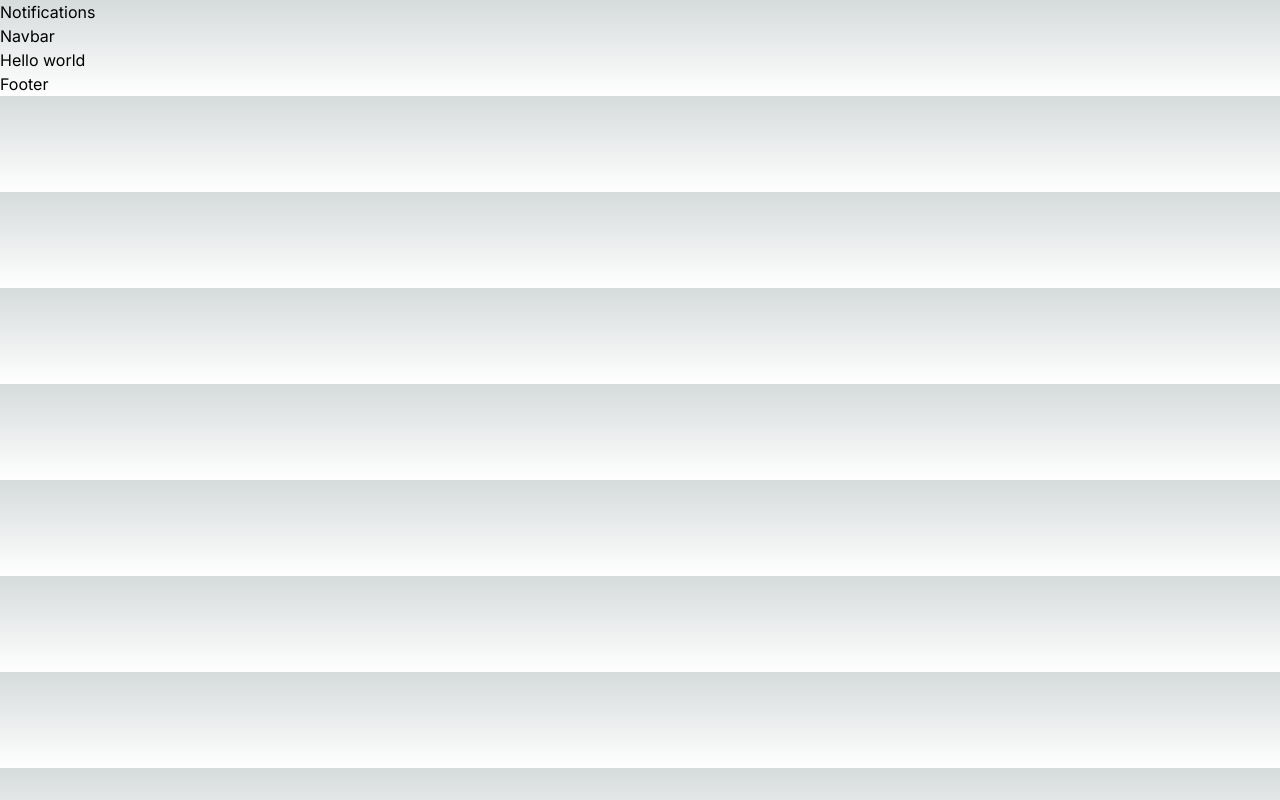
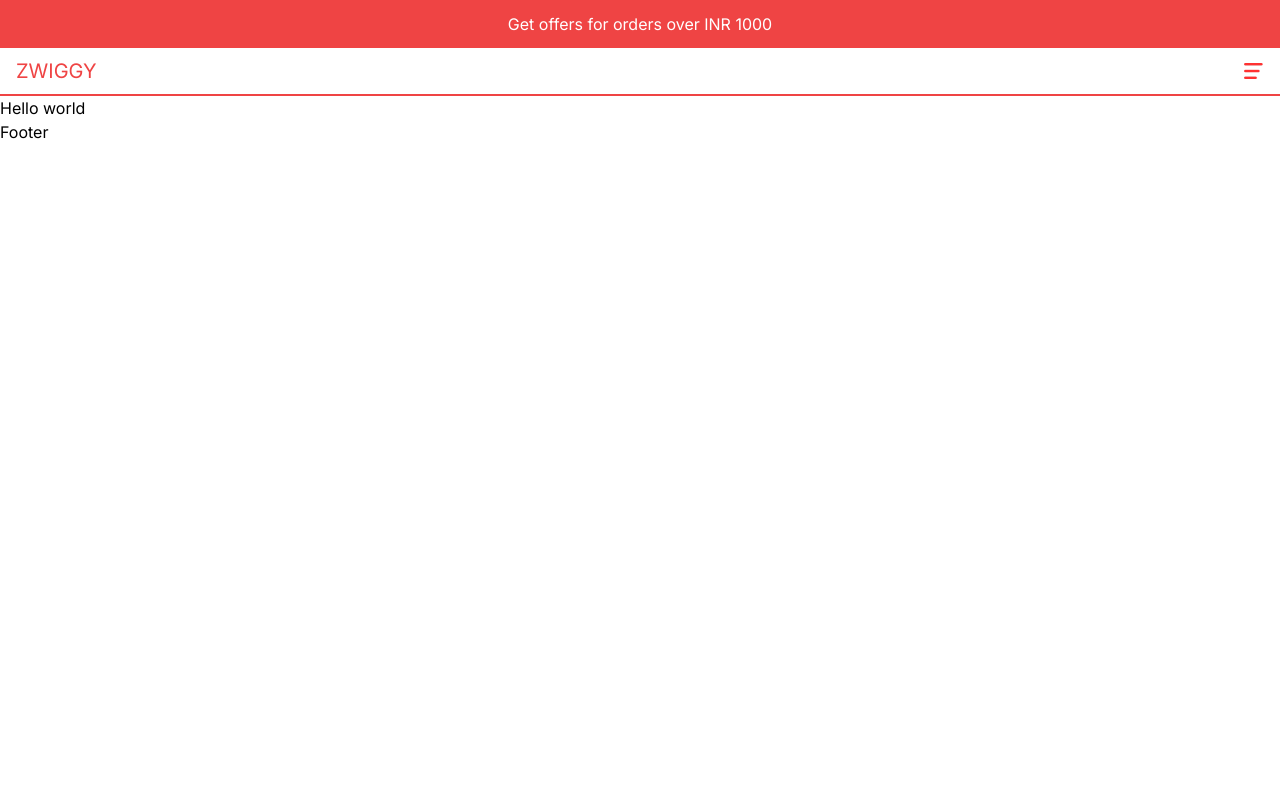
Before and after one commit to ArNGiH/Food-Ordering-Website, a Next.js app: page / in a window 1280 px wide. Built offline with nearby package versions, Linux system fonts and the light colour scheme.

Commit message:
Handle notifications menu and navbar

```diff
--- a/src/app/globals.css
+++ b/src/app/globals.css
@@ -1,33 +1,3 @@
 @tailwind base;
 @tailwind components;
 @tailwind utilities;
-
-:root {
-  --foreground-rgb: 0, 0, 0;
-  --background-start-rgb: 214, 219, 220;
-  --background-end-rgb: 255, 255, 255;
-}
-
-@media (prefers-color-scheme: dark) {
-  :root {
-    --foreground-rgb: 255, 255, 255;
-    --background-start-rgb: 0, 0, 0;
-    --background-end-rgb: 0, 0, 0;
-  }
-}
-
-body {
-  color: rgb(var(--foreground-rgb));
-  background: linear-gradient(
-      to bottom,
-      transparent,
-      rgb(var(--background-end-rgb))
-    )
-    rgb(var(--background-start-rgb));
-}
-
-@layer utilities {
-  .text-balance {
-    text-wrap: balance;
-  }
-}
--- /dev/null
+++ b/src/components/Menu.tsx
@@ -0,0 +1,20 @@
+"use client"
+
+import React from 'react'
+import Image from 'next/image'
+import { useState } from 'react'
+
+const Menu = () => {
+const [open,setOpen]=useState(false)
+  return (
+    <div>
+        {!open ?(  <Image src="/open.png" alt="Open" width={20} height={20} onClick={()=>setOpen(true)} />
+):(
+        <Image src="/close.png" alt="Close" width={20} height={20} onClick={()=>setOpen(false)} />
+    )}
+</div>
+
+  )
+}
+
+export default Menu
--- a/src/components/Navbar.tsx
+++ b/src/components/Navbar.tsx
@@ -1,8 +1,21 @@
 import React from 'react'
+import Menu from './Menu'
+import Link from 'next/link'
 
 function Navbar() {
-  return (
-    <div>Navbar</div>
+ return (
+    <div className='h-12 text-red-500 p-4 flex items-center justify-between border-b-2 border-b-red-500 uppercase'>
+
+        <div className='text-xl'>
+            <Link href='/'>
+              Zwiggy
+            </Link>
+        </div>
+
+        <div>
+            <Menu/>
+        </div>
+    </div>
   )
 }
 
--- a/src/components/Notifications.tsx
+++ b/src/components/Notifications.tsx
@@ -2,7 +2,7 @@
 
 function Notifications() {
   return (
-    <div>Notifications</div>
+    <div className='h-12 bg-red-500 text-white px-4 flex items-center justify-center text-center text-sm md:text-base  cursor-pointer '>Get offers for orders over INR 1000</div>
   )
 }
 
```
